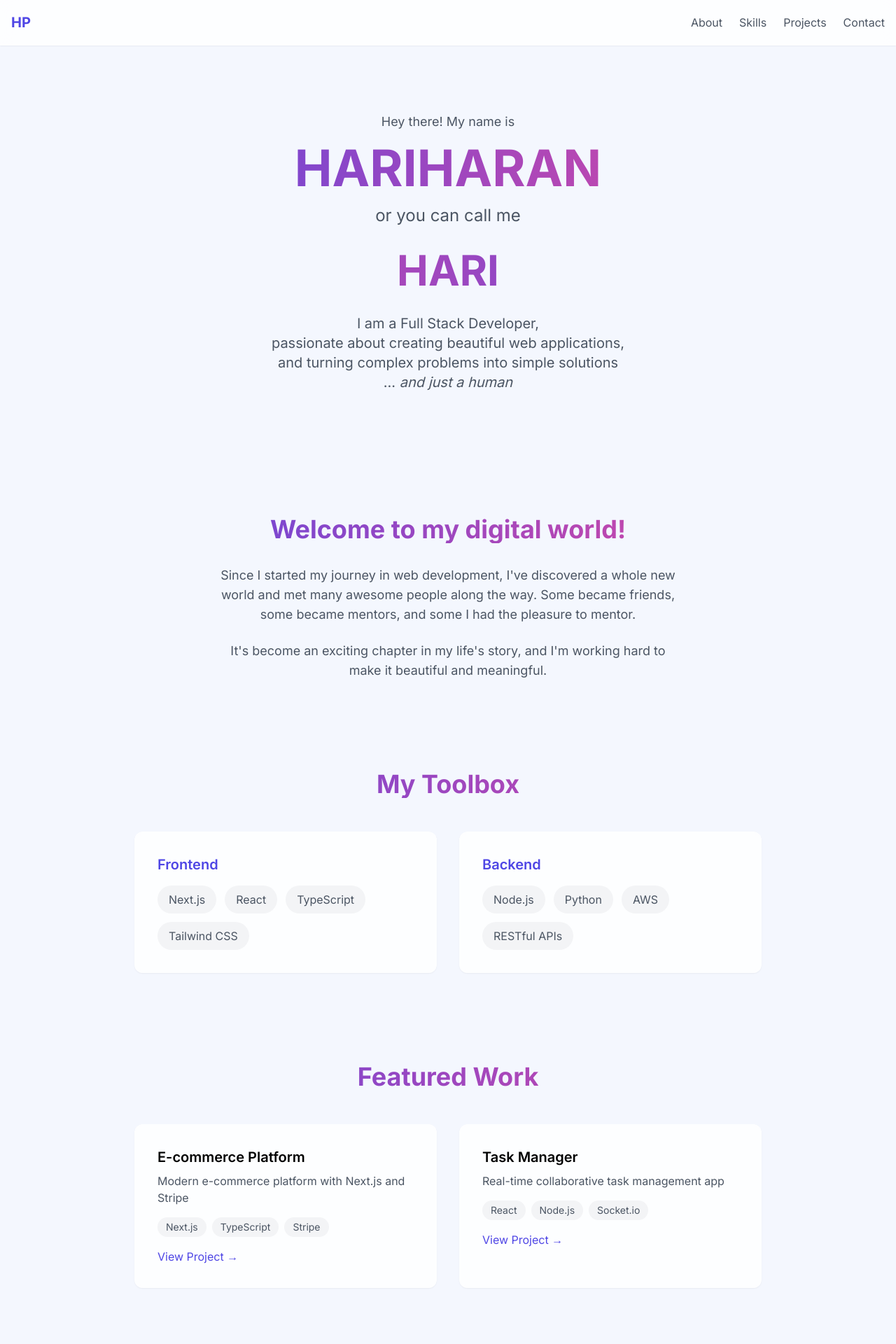
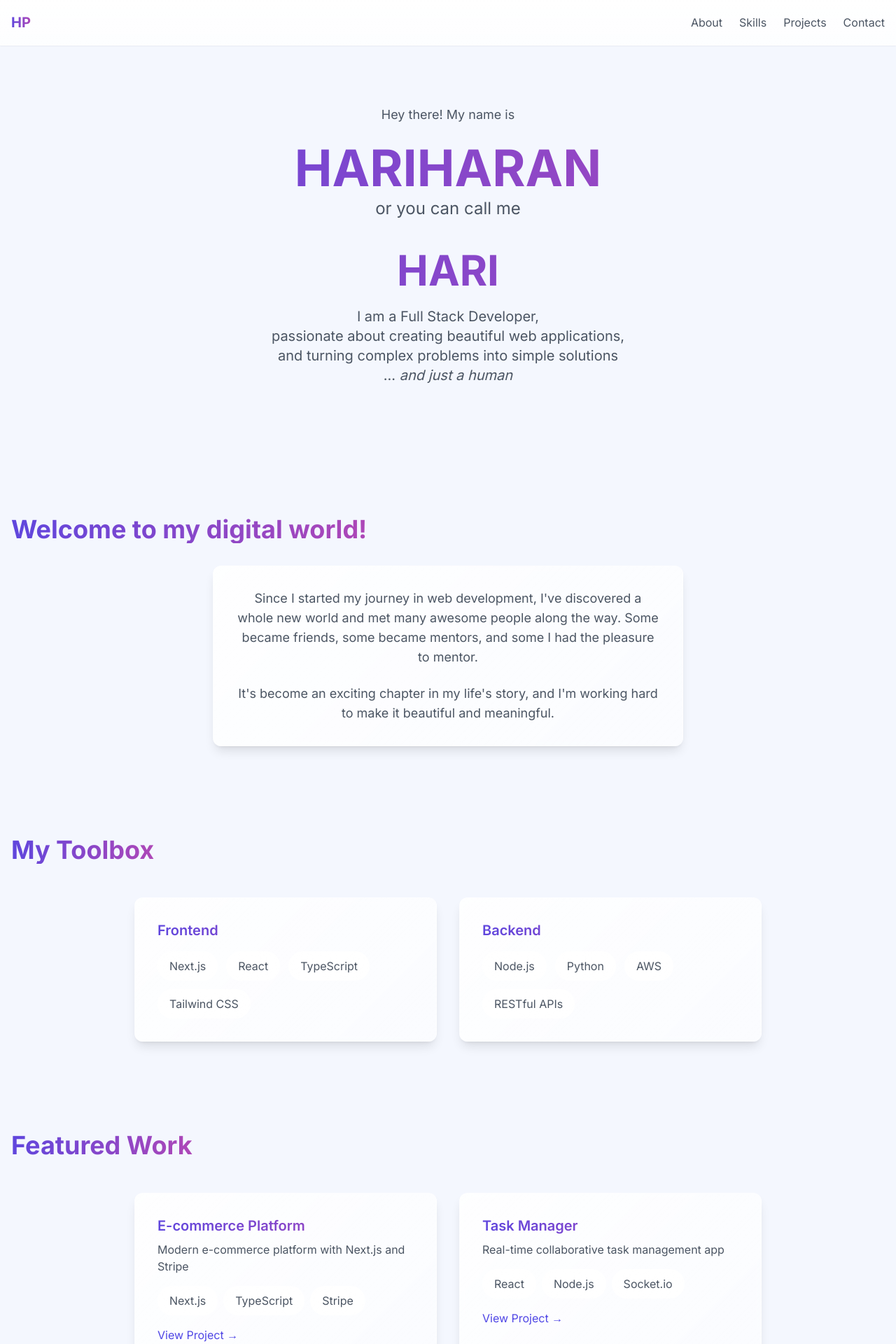
Before and after one commit to hari-parasuraman/personal_portfolio, a Next.js app: page / in a window 1280 px wide. Shown: the top 1920 px of the page at 70% size. Built offline with nearby package versions, Linux system fonts and the light colour scheme.

Commit message:
Enhancement: Add fancy animations and styling effects

```diff
--- a/src/app/globals.css
+++ b/src/app/globals.css
@@ -14,10 +14,10 @@
   body {
     @apply bg-background min-h-screen;
     background-image:
-      radial-gradient(at 40% 20%, rgb(var(--color-primary) / 0.1) 0px, transparent 50%),
-      radial-gradient(at 80% 0%, rgb(var(--color-secondary) / 0.1) 0px, transparent 50%),
-      radial-gradient(at 0% 50%, rgb(var(--color-primary) / 0.1) 0px, transparent 50%),
-      radial-gradient(at 100% 100%, rgb(var(--color-secondary) / 0.1) 0px, transparent 50%);
+      radial-gradient(at 40% 20%, rgb(var(--color-primary) / 0.15) 0px, transparent 50%),
+      radial-gradient(at 80% 0%, rgb(var(--color-secondary) / 0.15) 0px, transparent 50%),
+      radial-gradient(at 0% 50%, rgb(var(--color-primary) / 0.15) 0px, transparent 50%),
+      radial-gradient(at 100% 100%, rgb(var(--color-secondary) / 0.15) 0px, transparent 50%);
   }
 
   html {
@@ -31,25 +31,50 @@
 
 @layer components {
   .section-heading {
-    @apply text-3xl md:text-4xl font-bold text-gray-900 relative;
+    @apply text-3xl md:text-4xl font-bold text-gray-900 relative inline-block;
     background: linear-gradient(to right, rgb(var(--color-primary)), rgb(var(--color-secondary)));
     -webkit-background-clip: text;
     -webkit-text-fill-color: transparent;
+    animation: gradient 8s ease infinite;
+    background-size: 200% auto;
   }
 
   .card {
-    @apply bg-white/80 p-8 rounded-xl shadow-sm hover:shadow-md transition-all duration-300
-           backdrop-blur-sm border border-white/10;
+    @apply bg-white/80 p-8 rounded-xl shadow-lg hover:shadow-xl transition-all duration-300
+           backdrop-blur-sm border border-white/20 hover:border-white/40 hover:scale-[1.02];
+    background: linear-gradient(
+      135deg,
+      rgba(255, 255, 255, 0.9),
+      rgba(255, 255, 255, 0.6)
+    );
   }
 
   .glass-effect {
-    @apply bg-white/80 backdrop-blur-md border-b border-white/10;
+    @apply bg-white/90 backdrop-blur-md border-b border-white/20 shadow-sm;
+    background: linear-gradient(
+      to bottom,
+      rgba(255, 255, 255, 0.95),
+      rgba(255, 255, 255, 0.8)
+    );
+  }
+
+  .skill-tag {
+    @apply px-4 py-2 bg-white/50 rounded-full text-gray-600 backdrop-blur-sm
+           border border-white/20 hover:border-white/40 transition-all duration-300
+           hover:shadow-md hover:scale-105 hover:bg-white/70;
+  }
+
+  .project-link {
+    @apply inline-flex items-center text-primary hover:text-primary-dark transition-all
+           duration-300 hover:translate-x-1;
   }
 }
 
 @layer utilities {
   .text-gradient {
     @apply bg-gradient-to-r from-primary to-secondary bg-clip-text text-transparent;
+    background-size: 200% auto;
+    animation: gradient 8s ease infinite;
   }
 
   .text-primary {
@@ -88,7 +113,23 @@
     }
   }
 
+  @keyframes gradient {
+    0% {
+      background-position: 0% 50%;
+    }
+    50% {
+      background-position: 100% 50%;
+    }
+    100% {
+      background-position: 0% 50%;
+    }
+  }
+
   .animate-float {
     animation: float 4s ease-in-out infinite;
   }
+
+  .hover\:scale-up {
+    @apply transition-transform duration-300 hover:scale-105;
+  }
 }
--- a/src/app/page.tsx
+++ b/src/app/page.tsx
@@ -43,7 +43,7 @@ export default function Home() {
       <header className="fixed top-0 left-0 right-0 glass-effect shadow-sm z-50">
         <div className="container mx-auto px-4">
           <div className="flex items-center justify-between h-16">
-            <Link href="/" className="text-xl font-bold text-primary">
+            <Link href="/" className="text-xl font-bold text-gradient">
               HP
             </Link>
             <nav className="space-x-6">
@@ -64,16 +64,16 @@ export default function Home() {
       <div className="container mx-auto px-4 pt-20">
         {/* Hero Section */}
         <section className="py-20 text-center">
-          <p className="text-lg text-gray-600 mb-4">Hey there! My name is</p>
-          <h1 className="text-5xl md:text-7xl font-bold mb-4 bg-gradient-to-r from-primary to-secondary bg-clip-text text-transparent">
+          <p className="text-lg text-gray-600 mb-4 animate-float">Hey there! My name is</p>
+          <h1 className="text-5xl md:text-7xl font-bold mb-4 text-gradient">
             HARIHARAN
           </h1>
-          <p className="text-xl md:text-2xl text-gray-600 mb-8">or you can call me</p>
-          <h2 className="text-4xl md:text-6xl font-bold mb-8 bg-gradient-to-r from-secondary to-primary bg-clip-text text-transparent">
+          <p className="text-xl md:text-2xl text-gray-600 mb-8 animate-float">or you can call me</p>
+          <h2 className="text-4xl md:text-6xl font-bold mb-8 text-gradient">
             HARI
           </h2>
           <div className="max-w-2xl mx-auto">
-            <p className="text-xl text-gray-600 mb-8">
+            <p className="text-xl text-gray-600 mb-8 animate-float">
               I am a Full Stack Developer,<br />
               passionate about creating beautiful web applications,<br />
               and turning complex problems into simple solutions<br />
@@ -85,7 +85,8 @@ export default function Home() {
         {/* About */}
         <section id="about" className="py-16">
           <h2 className="section-heading text-center mb-8">Welcome to my digital world!</h2>
-          <div className="max-w-2xl mx-auto text-center">
+          <div className="max-w-2xl mx-auto">
+            <div className="card text-center hover:scale-up">
               <p className="text-lg text-gray-600 mb-6">
                 Since I started my journey in web development, I've discovered a whole new world
                 and met many awesome people along the way. Some became friends, some became mentors,
@@ -96,6 +97,7 @@ export default function Home() {
                 beautiful and meaningful.
               </p>
             </div>
+          </div>
         </section>
 
         {/* Skills */}
@@ -103,15 +105,15 @@ export default function Home() {
           <h2 className="section-heading text-center mb-12">My Toolbox</h2>
           <div className="grid md:grid-cols-2 gap-8 max-w-4xl mx-auto">
             {skills.map((category) => (
-              <div key={category.category} className="card">
-                <h3 className="text-xl font-semibold mb-4 text-primary">
+              <div key={category.category} className="card hover:scale-up">
+                <h3 className="text-xl font-semibold mb-4 text-gradient">
                   {category.category}
                 </h3>
                 <div className="flex flex-wrap gap-3">
                   {category.items.map((skill) => (
                     <span
                       key={skill}
-                      className="px-4 py-2 bg-gray-100 rounded-full text-gray-600"
+                      className="skill-tag"
                     >
                       {skill}
                     </span>
@@ -127,8 +129,8 @@ export default function Home() {
           <h2 className="section-heading text-center mb-12">Featured Work</h2>
           <div className="grid md:grid-cols-2 gap-8 max-w-4xl mx-auto">
             {projects.map((project) => (
-              <article key={project.title} className="card group">
-                <h3 className="text-xl font-semibold mb-2 group-hover:text-primary transition-colors">
+              <article key={project.title} className="card hover:scale-up">
+                <h3 className="text-xl font-semibold mb-2 text-gradient">
                   {project.title}
                 </h3>
                 <p className="text-gray-600 mb-4">{project.description}</p>
@@ -136,7 +138,7 @@ export default function Home() {
                   {project.tech.map((tech) => (
                     <span
                       key={tech}
-                      className="px-3 py-1 text-sm bg-gray-100 text-gray-600 rounded-full"
+                      className="skill-tag"
                     >
                       {tech}
                     </span>
@@ -146,7 +148,7 @@ export default function Home() {
                   href={project.link}
                   target="_blank"
                   rel="noopener noreferrer"
-                  className="inline-flex items-center text-primary hover:text-primary-dark transition-colors"
+                  className="project-link"
                 >
                   View Project →
                 </a>
@@ -158,18 +160,19 @@ export default function Home() {
         {/* Contact */}
         <section id="contact" className="py-16">
           <h2 className="section-heading text-center mb-8">Let's Connect</h2>
-          <div className="text-center max-w-2xl mx-auto">
+          <div className="max-w-2xl mx-auto">
+            <div className="card text-center hover:scale-up">
               <p className="text-lg text-gray-600 mb-8">
                 I'm always excited to collaborate on interesting projects and meet fellow developers.
                 Feel free to reach out!
               </p>
               <a
                 href="mailto:hariharan.parasuraman@example.com"
-              className="inline-block px-8 py-4 bg-primary text-white rounded-lg hover:bg-primary-dark transition-colors mb-8"
+                className="inline-block px-8 py-4 bg-primary text-white rounded-lg hover:bg-primary-dark transition-all duration-300 hover:scale-105 hover:shadow-lg"
               >
                 Say Hello
               </a>
-            <div className="flex justify-center space-x-8">
+              <div className="flex justify-center space-x-8 mt-8">
                 {[
                   { name: 'GitHub', url: 'https://github.com/hariparasuraman' },
                   { name: 'LinkedIn', url: 'https://linkedin.com/in/hariparasuraman' },
@@ -179,11 +182,12 @@ export default function Home() {
                     href={link.url}
                     target="_blank"
                     rel="noopener noreferrer"
-                  className="text-gray-600 hover:text-primary transition-colors text-lg"
+                    className="text-gray-600 hover:text-primary transition-all duration-300 hover:scale-110"
                   >
                     {link.name}
                   </a>
                 ))}
+              </div>
             </div>
           </div>
         </section>
```
Lines whose indentation alone changed are shown as unchanged.
